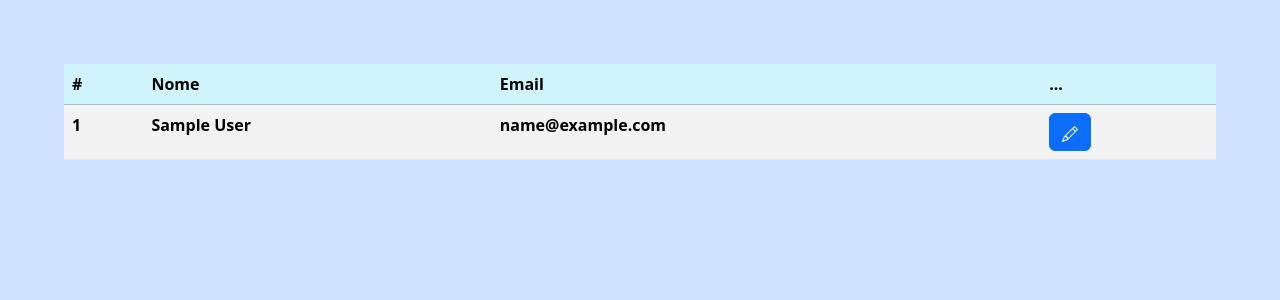
After one commit to VitorCapeleti/task-manager-api, a PHP site: page /list.php in a window 1280 px wide. The commit adds this page. Shown: the top 300 px of the page. Run offline with PHP 8.4, Linux system fonts and the light colour scheme; tables that the repository leaves empty or names only in its code hold one stand-in row (values such as "Sample post"); lists and menus that the app fills with data are empty.

Commit message:
Transformando arquivo read somente em php e novo arquivo list.php

```diff
--- a/src/index.php
+++ b/src/index.php
@@ -31,7 +31,7 @@
         </div>
     </form>
     <div class="read">
-        <a href="read.php"><button>Listar</button></a>
+        <a href="list.php"><button>Listar</button></a>
     </div>
     </div>
 </body>
--- /dev/null
+++ b/src/list.php
@@ -0,0 +1,53 @@
+
+<!DOCTYPE html>
+<html lang="pt-br">
+  <head>
+    <meta charset="utf-8">
+    <meta name="viewport" content="width=device-width, initial-scale=1">
+    <title>Read</title>
+    <style>
+    </style>
+    <link href="https://cdn.jsdelivr.net/npm/bootstrap@5.3.3/dist/css/bootstrap.min.css" rel="stylesheet" integrity="sha384-QWTKZyjpPEjISv5WaRU9OFeRpok6YctnYmDr5pNlyT2bRjXh0JMhjY6hW+ALEwIH" crossorigin="anonymous">
+</head>
+  <body class="p-3 mb-2 bg-primary-subtle text-primary-emphasis">
+    <div class="m-5 ">
+    <table class="table table-striped ">
+        <thead>
+            <tr class="table-info p-3 mb-2 bg-success text-white">
+            <th scope="col">#</th>
+            <th scope="col">Nome</th>
+            <th scope="col">Email</th>
+            <th scope="col">...</th>
+            </tr>
+        </thead>
+        <tbody>
+            <?php
+            require_once 'read.php';
+            $read = new Read($resultado);
+            $value = $read->listarUsuario();
+                while($user_data = mysqli_fetch_assoc($value )){
+                    echo"<tr>";
+                    echo"<th scope=\"col\">".$user_data['id_int_user']."</th>";
+                    echo"<th>".$user_data['nome_var_user']."</th>";
+                    echo"<th>".$user_data['email_var_user']."</th>";
+                    echo"<th>
+                                                    <a class='btn btn-primary' href='#'>
+                                <svg xmlns=\"http://www.w3.org/2000/svg\" width=\"16\" height=\"16\" fill=\"currentColor\" class=\"bi bi-pencil\" viewBox=\"0 0 16 16\">
+  <path d=\"M12.146.146a.5.5 0 0 1 .708 0l3 3a.5.5 0 0 1 0 .708l-10 10a.5.5 0 0 1-.168.11l-5 2a.5.5 0 0 1-.65-.65l2-5a.5.5 0 0 1 .11-.168zM11.207 2.5 13.5 4.793 14.793 3.5 12.5 1.207zm1.586 3L10.5 3.207 4 9.707V10h.5a.5.5 0 0 1 .5.5v.5h.5a.5.5 0 0 1 .5.5v.5h.293zm-9.761 5.175-.106.106-1.528 3.821 3.821-1.528.106-.106A.5.5 0 0 1 5 12.5V12h-.5a.5.5 0 0 1-.5-.5V11h-.5a.5.5 0 0 1-.468-.325\"/>
+                                </svg>
+                            <a>
+                    </th>";
+
+                    echo"</tr>";
+                }
+
+            ?>
+        </tbody>
+    </table>
+    </div>
+
+
+    <script src="https://cdn.jsdelivr.net/npm/@popperjs/core@2.11.8/dist/umd/popper.min.js" integrity="sha384-I7E8VVD/ismYTF4hNIPjVp/Zjvgyol6VFvRkX/vR+Vc4jQkC+hVqc2pM8ODewa9r" crossorigin="anonymous"></script>
+    <script src="https://cdn.jsdelivr.net/npm/bootstrap@5.3.3/dist/js/bootstrap.min.js" integrity="sha384-0pUGZvbkm6XF6gxjEnlmuGrJXVbNuzT9qBBavbLwCsOGabYfZo0T0to5eqruptLy" crossorigin="anonymous"></script>
+    </body>
+</html>
--- a/src/read.php
+++ b/src/read.php
@@ -15,66 +15,9 @@ class Read{
             if($verifica >= 1){
                 return $excuteQuery;
             }else{
-                return -1;
+                return false;
             }
     }
 }
 
 ?>
-
-
-<!DOCTYPE html>
-<html lang="pt-br">
-  <head>
-    <meta charset="utf-8">
-    <meta name="viewport" content="width=device-width, initial-scale=1">
-    <title>Read</title>
-    <style>
-        /*Read*/
-        body{
-            background: rgb(68, 0, 255);
-        }
-        .m-5{
-            background: rgba(0, 0, 0, 0.555);
-        }
-        .thead{
-            background: rgb(68, 0, 255);
-        }
-    </style>
-    <link rel="stylesheet" href="https://stackpath.bootstrapcdn.com/bootstrap/4.1.3/css/bootstrap.min.css" integrity="sha384-MCw98/SFnGE8fJT3GXwEOngsV7Zt27NXFoaoApmYm81iuXoPkFOJwJ8ERdknLPMO" crossorigin="anonymous">
-  </head>
-  <body>
-    <div class="m-5">
-    <table class="table text-white table-bg">
-        <thead class="thead">
-            <tr>
-            <th scope="col">#</th>
-            <th scope="col">Nome</th>
-            <th scope="col">Email</th>
-            <th scope="col">...</th>
-            </tr>
-        </thead>
-        <tbody>
-            <?php
-            $read = new Read($resultado);
-            $value = $read->listarUsuario();
-                while($user_data = mysqli_fetch_assoc($value )){
-                    echo"<tr>";
-                    echo"<th scope=\"col\">".$user_data['id_int_user']."</th>";
-                    echo"<th >".$user_data['nome_var_user']."</th>";
-                    echo"<th >".$user_data['email_var_user']."</th>";
-                    echo"<th > </th>";
-                    echo"</tr>";
-                }
-
-            ?>
-        </tbody>
-    </table>
-    </div>
-
-
-        <script src="https://code.jquery.com/jquery-3.3.1.slim.min.js" integrity="sha384-q8i/X+965DzO0rT7abK41JStQIAqVgRVzpbzo5smXKp4YfRvH+8abtTE1Pi6jizo" crossorigin="anonymous"></script>
-        <script src="https://cdnjs.cloudflare.com/ajax/libs/popper.js/1.14.3/umd/popper.min.js" integrity="sha384-ZMP7rVo3mIykV+2+9J3UJ46jBk0WLaUAdn689aCwoqbBJiSnjAK/l8WvCWPIPm49" crossorigin="anonymous"></script>
-        <script src="https://stackpath.bootstrapcdn.com/bootstrap/4.1.3/js/bootstrap.min.js" integrity="sha384-ChfqqxuZUCnJSK3+MXmPNIyE6ZbWh2IMqE241rYiqJxyMiZ6OW/JmZQ5stwEULTy" crossorigin="anonymous"></script>
-    </body>
-</html>
```
Also changed, not shown: test/testRead.php (added, +14 -0 lines).
